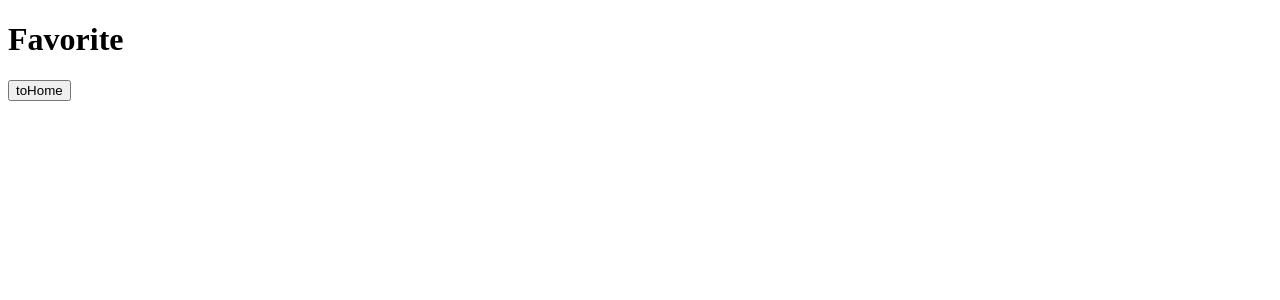
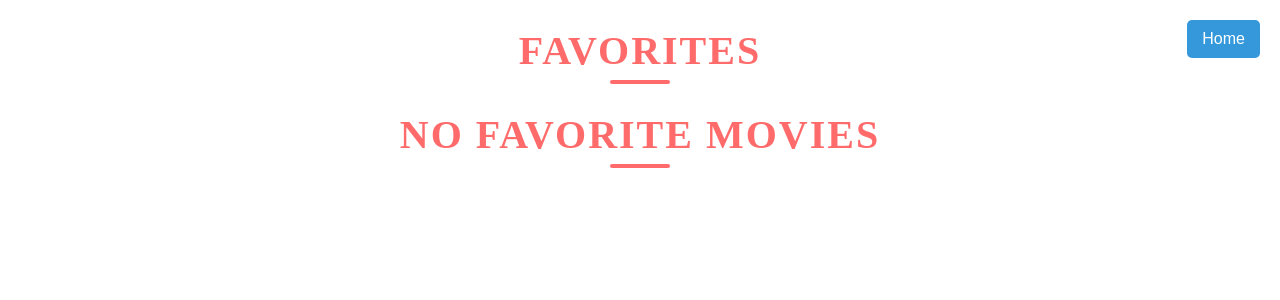
Before and after one commit to Vyshnav-Tv/MovieApp, a React (Vite) app: page /Favorites in a window 1280 px wide. Shown: the top 300 px of the page. Built offline with nearby package versions, Linux system fonts and the light colour scheme.

Commit message:
Initial commit

```diff
--- a/src/Api.js
+++ b/src/Api.js
@@ -3,7 +3,10 @@
 const API_URL ='1e852eabea9a580c25696b2fbe317847';
 const BASE_URL ='https://api.themoviedb.org/3';
 
-export const getMovies =async (page=1)=>{
+export const getMovies =async ( searchTerm,page=1)=>{
+
+
+
   const response =await(axios.get(`${BASE_URL}/movie/popular?api_key=${API_URL}&page=${page}`));
  return response.data.results;
 }
--- a/src/App.css
+++ b/src/App.css
@@ -9,3 +9,175 @@ main {
 
 
 }
+
+.button {
+  background: linear-gradient(135deg, #ff7eb3, #ff758c);
+  border: none;
+  color: white;
+  padding: 12px 24px;
+  font-size: 16px;
+  font-weight: bold;
+  border-radius: 8px;
+  cursor: pointer;
+  transition: all 0.3s ease-in-out;
+  box-shadow: 0 4px 10px rgba(255, 117, 140, 0.3);
+}
+
+.button:hover {
+  background: linear-gradient(135deg, #ff758c, #ff7eb3);
+  transform: translateY(-2px);
+  box-shadow: 0 6px 15px rgba(255, 117, 140, 0.5);
+}
+
+.button:active {
+  transform: scale(0.98);
+  box-shadow: 0 2px 5px rgba(255, 117, 140, 0.5);
+}
+
+h1 {
+  font-size: 2.5rem;
+  font-weight: bold;
+  text-align: center;
+  color: #ff6b6b;
+  text-transform: uppercase;
+  letter-spacing: 2px;
+  margin-bottom: 20px;
+  position: relative;
+  padding-bottom: 10px;
+}
+
+h1::after {
+  content: "";
+  width: 60px;
+  height: 4px;
+  background: #ff6b6b;
+  position: absolute;
+  bottom: 0;
+  left: 50%;
+  transform: translateX(-50%);
+  border-radius: 2px;
+}
+
+h3 {
+  font-size: 1.2rem;
+  margin-top: 10px;
+  color: #333;
+
+}
+
+h3:hover {
+  color: #ff6b6b;
+}
+
+span {
+  font-size: 1.2rem;
+  font-weight: bold;
+  color: #ff6b6b;
+  background-color: #f8f9fa;
+  padding: 5px 15px;
+  border-radius: 10px;
+  border: 2px solid #ff6b6b;
+  display: inline-block;
+  margin: 0 10px;
+  text-align: center;
+  transition: all 0.3s ease-in-out;
+}
+
+span:hover {
+  background-color: #ff6b6b;
+  color: #fff;
+}
+
+.grid-container {
+  display: grid;
+  grid-template-columns: repeat(auto-fit, minmax(200px, 1fr));
+  gap: 20px;
+  align-items: start; /* Ensures consistent alignment */
+  justify-content: center; /* Centers items */
+  padding: 20px;
+
+}
+
+.grid-item {
+  /* display: flex; */
+  text-align: center;
+   justify-content: space-between;
+  background: #fff;
+  padding: 15px;
+  border-radius: 10px;
+  box-shadow: 0 4px 8px rgba(0, 0, 0, 0.1);
+  height: 100%;
+}
+.grid-item img {
+  width: 100%;
+  height: 300px; /* Ensures equal height for images */
+  object-fit: cover; /* Prevents stretching */
+  border-radius: 10px;
+}
+.pagination-container {
+  display: flex;
+  justify-content: center;  /* Centers horizontally */
+  align-items: center;
+  gap: 20px; /* Space between buttons */
+  margin-top: 20px; /* Adds spacing from content */
+  padding: 10px;
+}
+
+.nav-button {
+  background-color: #3498db;
+  color: white;
+  padding: 10px 15px;
+  border: none;
+  border-radius: 5px;
+  cursor: pointer;
+  font-size: 1rem;
+  transition: 0.3s ease;
+}
+
+.nav-button:hover {
+  background-color: #2980b9;
+}
+
+.nav-buttons {
+  position: absolute;
+  top: 20px; /* Distance from the top */
+  right: 20px; /* Distance from the right */
+  display: flex;
+  gap: 15px; /* Space between buttons */
+}
+.search-container {
+  display: flex;
+  justify-content: center; /* Centering horizontally */
+  align-items: center;
+  margin: 20px 0; /* Space above and below */
+  gap: 10px; /* Space between input and button */
+}
+
+.search-input {
+  width: 300px; /* Adjust width */
+  padding: 10px;
+  font-size: 1rem;
+  border: 2px solid #3498db;
+  border-radius: 5px;
+  outline: none;
+  transition: 0.3s ease;
+}
+
+.search-input:focus {
+  border-color: #2980b9; /* Highlight on focus */
+}
+
+.search-button {
+  background-color: #3498db;
+  color: white;
+  padding: 10px 15px;
+  border: none;
+  border-radius: 5px;
+  cursor: pointer;
+  font-size: 1rem;
+  transition: 0.3s ease;
+}
+
+.search-button:hover {
+  background-color: #2980b9;
+}
--- a/src/StateManagement/useFavoriteStore.js
+++ b/src/StateManagement/useFavoriteStore.js
@@ -0,0 +1,16 @@
+import { create } from "zustand";
+import { persist } from "zustand/middleware";
+
+ const   useFavoriteStore = create(
+  persist(//here store into the local storage
+    (set) => ({
+      favorites: [],
+
+      addFavorite: (movie) =>
+        set((state) => ({ favorites: [...state.favorites, movie] })),
+      removeFavorite:(id) => set((state) =>({favorites:state.favorites.filter((movie) => movie.id !==id)}))
+    }),
+    { name: "favorites-storage" },
+  ),
+)
+ export default useFavoriteStore;
--- /dev/null
+++ b/src/components/MovieCard.jsx
@@ -0,0 +1,27 @@
+
+import useFavoriteStore from "../StateManagement/useFavoriteStore";
+
+
+export default function MovieCard({ movies }){
+
+  const { addFavorite, favorites } = useFavoriteStore();
+return(
+  <div className="grid-container">
+    {movies.map((movie) => (
+      <div key={movie.id} className="grid-item">
+        <img
+          src={`https://image.tmdb.org/t/p/w500${movie.poster_path}`}
+          alt={movie.title}
+          style={{ width: "100%", height: "auto", borderRadius: "10px" }}
+        />
+        <h3>{movie.title}</h3>
+        <button className="button" onClick={() => addFavorite(movie)}>
+          Add To Favorite
+        </button>
+      </div>
+    ))}
+  </div>
+
+)
+
+}
--- /dev/null
+++ b/src/components/NavButton.jsx
@@ -0,0 +1,11 @@
+export default function NavButton({name,navigate,path }){
+return(
+  <div className="nav-buttons">
+    <button className="nav-button" onClick={() => navigate(path)}>
+      {name}
+    </button>
+  </div>
+
+)
+
+}
--- /dev/null
+++ b/src/components/Pagination.jsx
@@ -0,0 +1,20 @@
+export default function Pagination({ page, setPage }){
+
+return(
+  <div className="pagination-container">
+    <button
+      className="button"
+      onClick={() => setPage((prev) => Math.max(prev - 1, 1))}
+    >
+      Prev
+    </button>
+    <span>page{page}</span>
+
+    <button className="button" onClick={() => setPage((prev) => prev + 1)}>
+      Next
+    </button>
+  </div>
+
+)
+
+}
--- /dev/null
+++ b/src/components/Search.jsx
@@ -0,0 +1,16 @@
+export default function SearchBar({setSearchTerm}){
+return(
+  <div className="search-container">
+    <input
+      type="text"
+      className="search-input"
+      placeholder="Search movies..."
+
+      onChange={(e)=>(setSearchTerm(e.target.value))}
+    />
+    <button className="search-button">Search</button>
+  </div>
+
+)
+
+}
--- a/src/pages/Favorite.jsx
+++ b/src/pages/Favorite.jsx
@@ -1,12 +1,42 @@
 import { useNavigate } from "react-router-dom";
+import useFavoriteStore from "../StateManagement/useFavoriteStore";
+import NavButton from "../components/NavButton";
+
+ export default function Favorite(){
+const {favorites,removeFavorite}=useFavoriteStore();
+    const navigate=useNavigate();
+  return (
+    <><h1>Favorites</h1>
+     <NavButton name={'Home'} navigate={navigate} path={"/"}/>
+      <div>
+        {favorites.length===0?<h1>No favorite movies</h1>:<div>
+          <div
+            style={{
+              display: "grid",
+              gridTemplateColumns: "repeat(auto-fit, minmax(200px, 1fr))",
+              gap: "20px",
+            }}
+          >
+            {favorites.map((movie) => (
+              <div key={movie.id} style={{ textAlign: "center" }}>
+                <img
+                  src={`https://image.tmdb.org/t/p/w500${movie.poster_path}`}
+                  alt={movie.title}
+                  style={{ width: "100%", height: "auto", borderRadius: "10px" }}
+                />
+                <h3>{movie.title}</h3>
+                <button className="button" onClick={() => removeFavorite(movie.id)}>
+                  Remove from Favorite
+                </button>
+              </div>
+            ))}
+          </div>
 
 
- export default function Favorite(){
+        </div>
+        }
 
-    const navigate=useNavigate();
-  return (
-    <><h1>Favorite</h1>
-      <button onClick={()=>navigate("/")}>toHome</button>
+      </div>
     </>
   )
 }
--- a/src/pages/Home.jsx
+++ b/src/pages/Home.jsx
@@ -1,44 +1,38 @@
 import { useEffect, useState } from "react";
 import { useNavigate } from "react-router-dom";
 import { getMovies } from "../Api";
+import useFavoriteStore from "../StateManagement/useFavoriteStore";
+import SearchBar from "../components/Search";
+import Pagination from "../components/Pagination";
+import MovieCard from "../components/MovieCard";
+import NavButton from "../components/NavButton";
 
+export default function Home() {
+  const [movies, setMovies] = useState([]);
+  const [page, setPage] = useState(1);
+ // const [searchTerm, setSearchTerm] = useState("");
 
-export default function Home(){
-  const [movies, setMovies] = useState([]);
-  const [page,setPage]=useState(1);
+ // const { addFavorite, favorites } = useFavoriteStore();
 
   useEffect(() => {
     const fetchData = async () => {
-      let data = await getMovies(page);
+let data;
+data = await getMovies(page);
       setMovies(data);
-    };
+}
 
-    fetchData();
+  fetchData();
   }, [page]);
 
   const navigate = useNavigate();
   return (
     <div>
-      <h1>Home movies</h1>
-      {/* <button onClick={() => navigate("/Favorites")}>to fav</button> */}
-      <div  style={{ display: "grid", gridTemplateColumns: "repeat(auto-fit, minmax(200px, 1fr))", gap: "20px" }}>
-        {movies.map((movie) => (
-          <div key={movie.id} style={{ textAlign: "center" }}>
-            <img
-              src={`https://image.tmdb.org/t/p/w500${movie.poster_path}`}
-              alt={movie.title}
-              style={{ width: "100%", height: "auto", borderRadius: "10px" }}
-            />
-            <h3>{movie.title}</h3>
+      <h1> Movies HUB</h1>
 
-          </div>
-        ))}
 
-      </div>
-       <button onClick={()=> setPage((prev) =>Math.max(prev-1,1))}>Prev</button>
-<span>page{page}</span>
-
-      <button onClick={()=> setPage((prev) => prev+1)}>Next</button>
+     <NavButton name={"Favorites"} navigate={navigate} path={"/Favorites"} />
+     <MovieCard movies={movies}/>
+    <Pagination page={page} setPage={setPage}/>
     </div>
   );
 }
```
